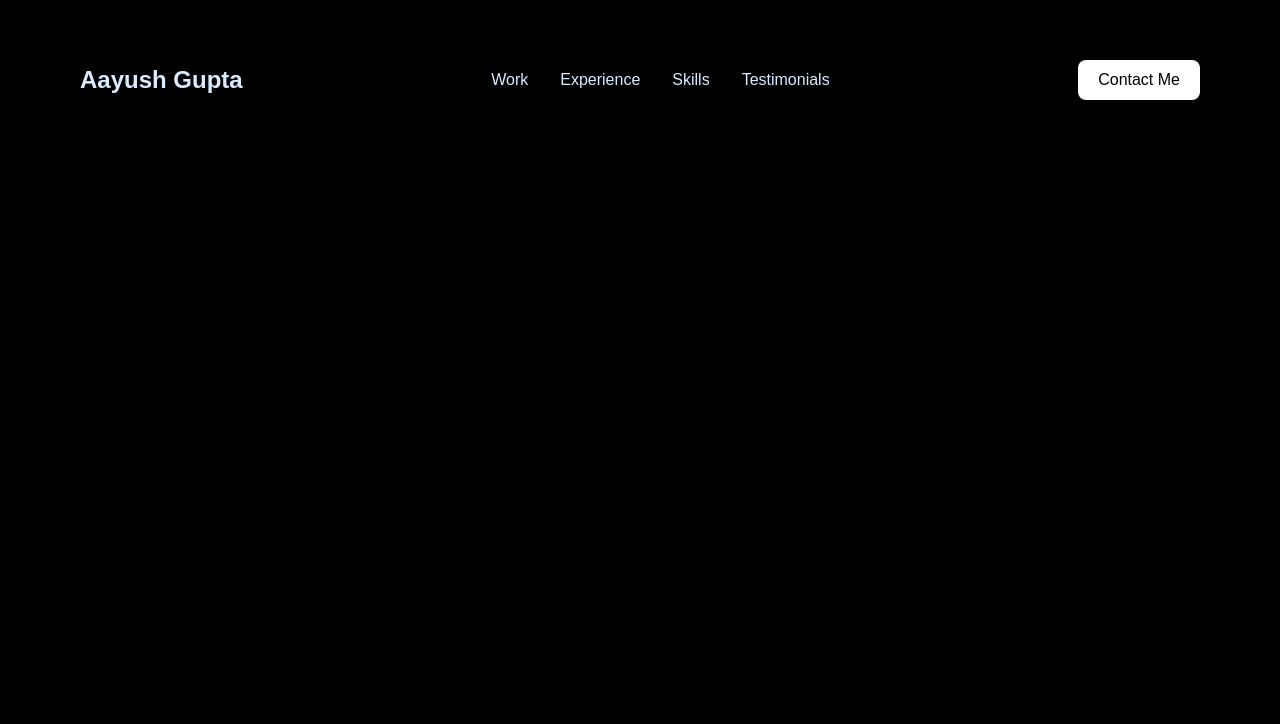
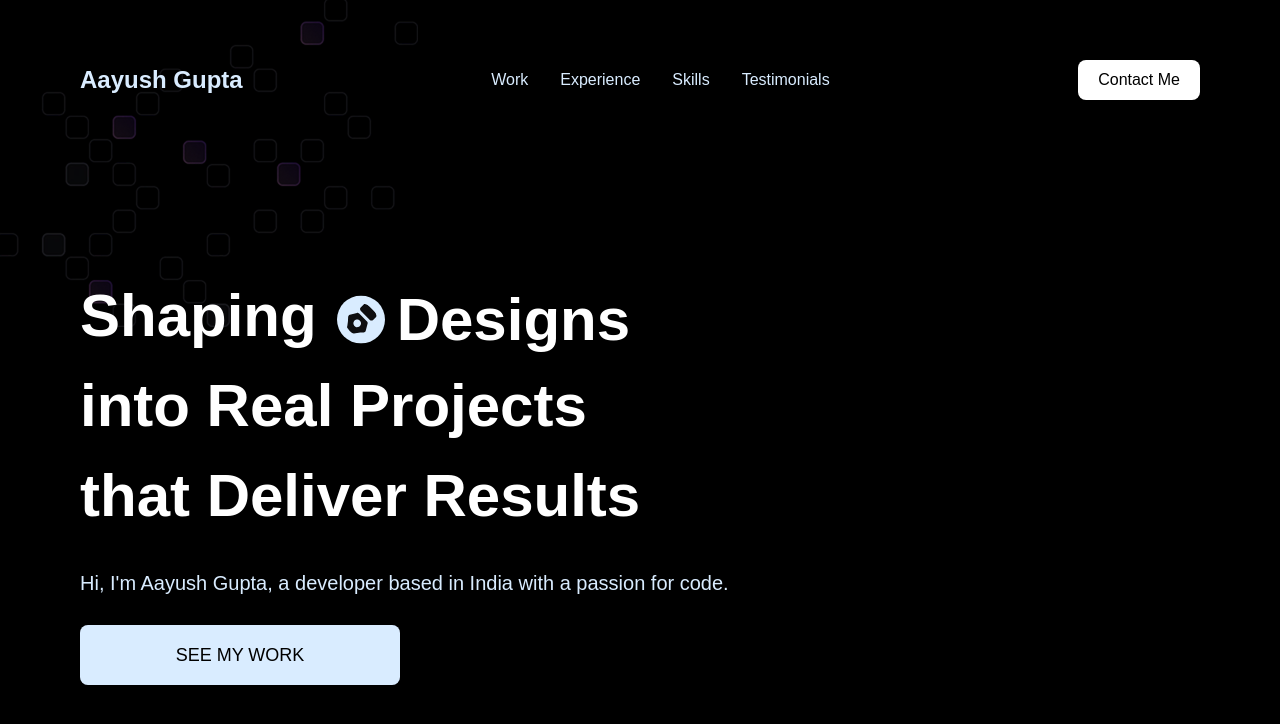
Before and after one commit to AayushGupta69/portfolio, a Next.js app: page / in a window 1280 px wide. Shown: the top 724 px of the page. Built offline with nearby package versions, Linux system fonts and the light colour scheme; a web font is replaced by a local one.

Commit message:
Added hero.tsx component

```diff
--- a/app/globals.css
+++ b/app/globals.css
@@ -24,7 +24,94 @@ body {
   font-family: var(--font-sans), sans-serif;
 }
 
+section {
+  width: 100dvw;
+}
+
 @layer components {
+  .hero-layout {
+    @apply relative z-10 mt-32 flex h-[80vh] items-start justify-center md:h-dvh xl:mt-20 xl:items-center;
+  }
+
+  .hero-text {
+    @apply pointer-events-none relative z-10 flex flex-col justify-center text-[30px] font-semibold md:text-[60px];
+
+    img {
+      @apply size-8 object-contain md:size-10;
+    }
+
+    .slide {
+      @apply absolute h-[48px] translate-y-0 overflow-hidden px-2 py-[30px] pt-0 md:h-[78px] md:translate-y-1 md:px-5;
+    }
+  }
+
+  /* Hero text slider starts */
+
+  .slide {
+    display: inline-block;
+    flex-direction: column;
+    transition: all cubic-bezier(0.71, 0.03, 0.34, 1);
+  }
+
+  .wrapper {
+    display: flex;
+    flex-direction: column;
+    animation: wordSlider 21s infinite cubic-bezier(0.9, 0.01, 0.3, 0.99);
+  }
+
+  @keyframes wordSlider {
+    0% {
+      transform: translateY(0.5%);
+    }
+    12.5% {
+      transform: translateY(-12.5%);
+    }
+    25% {
+      transform: translateY(-25%);
+    }
+    37.5% {
+      transform: translateY(-37.5%);
+    }
+    50% {
+      transform: translateY(-50%);
+    }
+    62.5% {
+      transform: translateY(-62.5%);
+    }
+    75% {
+      transform: translateY(-75%);
+    }
+    87.5% {
+      transform: translateY(-87.5%);
+    }
+  }
+
+  /* Hero Text slider ends */
+
+  .cta-wrapper {
+    @apply relative z-20 cursor-pointer;
+  }
+
+  .cta-button {
+    @apply bg-black-200 relative flex cursor-pointer items-center justify-center overflow-hidden rounded-lg px-4 py-4;
+
+    .bg-circle {
+      @apply bg-white-50 absolute top-1/2 -right-10 h-[120%] w-[120%] origin-center -translate-y-1/2 rounded-full transition-all duration-500 group-hover:right-10 group-hover:size-10;
+    }
+
+    .text {
+      @apply group-hover:text-white-50 -translate-x-5 text-black uppercase transition-all duration-500 group-hover:-translate-x-5 md:text-lg xl:translate-x-0;
+    }
+
+    .arrow-wrapper {
+      @apply group-hover:bg-white-50 absolute top-1/2 right-10 flex size-10 -translate-y-1/2 items-center justify-center overflow-hidden rounded-full;
+
+      img {
+        @apply size-5 translate-y-0 animate-bounce transition-all duration-500 group-hover:translate-y-0 xl:-translate-y-32;
+      }
+    }
+  }
+
   .navbar {
     @apply fixed left-1/2 z-100 w-full -translate-x-1/2 px-5 py-5 transition-all duration-300 ease-in-out md:px-20;
 
@@ -67,7 +154,7 @@ body {
     .contact-btn {
       @apply flex;
 
-      .inner{
+      .inner {
         @apply group-hover:bg-black-50 rounded-lg bg-white px-5 py-2 text-black transition-colors duration-300;
 
         span {
--- a/app/page.tsx
+++ b/app/page.tsx
@@ -1,9 +1,11 @@
+import Hero from "@/components/hero";
 import Navbar from "@/components/navbar";
 
 export default function Home() {
   return (
     <>
       <Navbar />
+      <Hero />
     </>
   );
 }
--- /dev/null
+++ b/components/hero.tsx
@@ -0,0 +1,72 @@
+"use client";
+
+import gsap from "gsap";
+import Image from "next/image";
+import { useGSAP } from "@gsap/react";
+
+import { words } from "@/constants";
+import Button from "@/components/button";
+
+const Hero = () => {
+  useGSAP(() => {
+    gsap.fromTo(
+      ".hero-text h1",
+      { y: 50, opacity: 0 },
+      { y: 0, opacity: 1, stagger: 0.2, duration: 1, ease: "power2.inOut" },
+    );
+  });
+
+  return (
+    <section id="hero" className="relative overflow-hidden">
+      <div className="absolute top-0 left-0 z-10">
+        <Image src="/images/bg.png" alt="bg" width={418} height={327} />
+      </div>
+
+      <div className="hero-layout">
+        <header className="flex w-screen flex-col justify-center px-5 md:w-full md:px-20">
+          <div className="flex flex-col gap-7">
+            <div className="hero-text">
+              <h1>
+                Shaping
+                <span className="slide">
+                  <span className="wrapper">
+                    {words.map((word, index) => (
+                      <span
+                        key={index}
+                        className="flex items-center gap-1 pb-2 md:gap-3"
+                      >
+                        <Image
+                          src={word.imgPath}
+                          alt="person"
+                          width={24}
+                          height={24}
+                          className="bg-white-50 size-7 rounded-full p-1 md:size-10 md:p-2 xl:size-12"
+                        />
+                        <span>{word.text}</span>
+                      </span>
+                    ))}
+                  </span>
+                </span>
+              </h1>
+              <h1>into Real Projects</h1>
+              <h1>that Deliver Results</h1>
+            </div>
+
+            <p className="text-white-50 pointer-events-none relative z-10 md:text-xl">
+              Hi, I&#39;m Aayush Gupta, a developer based in India with a
+              passion for code.
+            </p>
+
+            <Button
+              text="See My Work"
+              className="h-12 w-60 md:h-16 md:w-80"
+              id="counter"
+            />
+          </div>
+        </header>
+      </div>
+    </section>
+  );
+};
+
+export default Hero;
--- a/package.json
+++ b/package.json
@@ -9,6 +9,8 @@
     "lint": "eslint"
   },
   "dependencies": {
+    "@gsap/react": "^2.1.2",
+    "gsap": "^3.14.2",
     "next": "16.1.6",
     "react": "19.2.3",
     "react-dom": "19.2.3"
```
Also changed, not shown: 1 other file (tests, documents, lock files or other folders).
